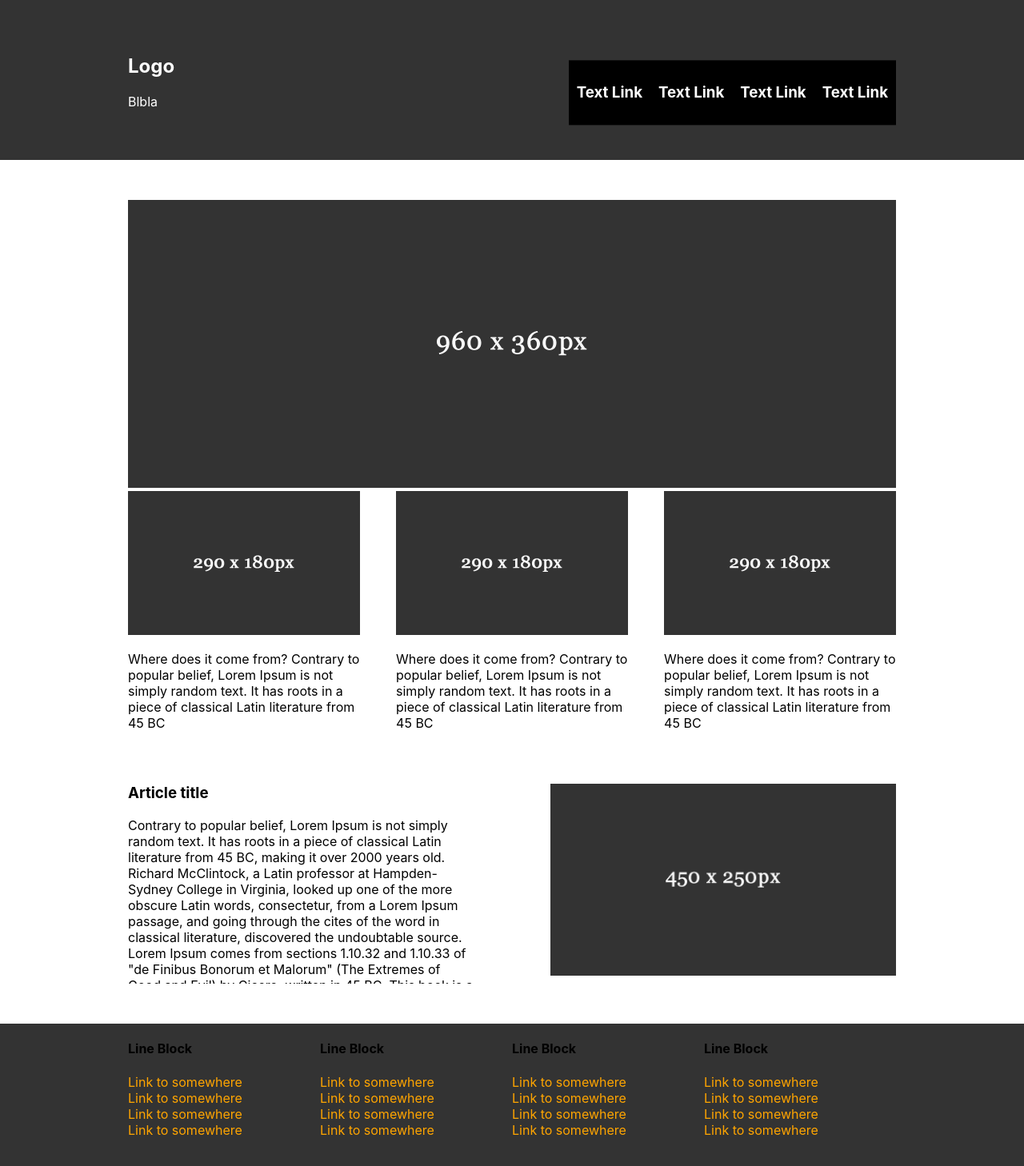
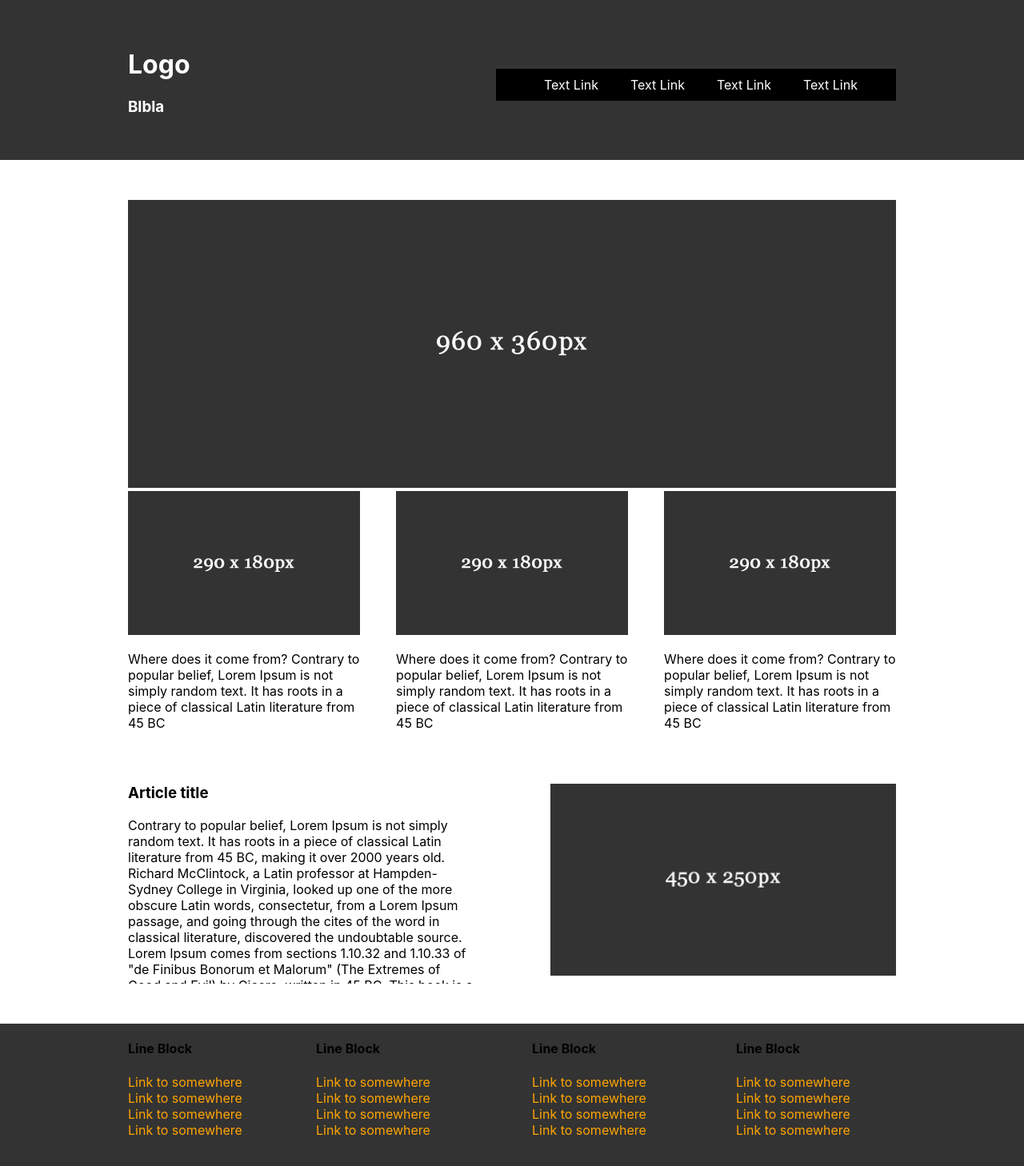
Before and after one commit to pinkrefugee/assessment-improvement-plan, a React (Create React App) app in the folder markup-site/: page / in a window 1280 px wide. Shown: the top 1458 px of the page at 80% size. Built offline with nearby package versions, Linux system fonts and the light colour scheme.

Commit message:
add improvements

```diff
--- a/markup-site/src/App.css
+++ b/markup-site/src/App.css
@@ -1,46 +1,30 @@
-.App {
-}
 header {
   position: relative;
-  display: block;
-  width: 100%;
   height: 200px;
   background-color: #333333;
   color: white;
 }
 
 nav {
-  position: absolute;
-  width: 80%;
-  height: 100%;
-  margin: 0;
-  left: 10%;
+  width: 500px;
+  height: 150px;
+  float: right;
+  padding-top: 30px;
 }
 
 .header-content {
   width: 960px;
-  margin: 0;
-  position: absolute;
-  top: 50%;
-  left: 50%;
-  -ms-transform: translate(-50%, -50%);
-  transform: translate(-50%, -50%);
+  height: 100px;
+  margin: 0 auto;
+  padding-top: 40px;
 }
 
 .logo {
   float: left;
 }
 
-
 nav ul {
-  position: absolute;
-  top: 50%;
-  right: 0;
-  transform: translateY(-50%);
-  padding: 0;
-  float: right;
   background-color: black;
-  text-align: center;
 }
 
 nav li {
@@ -49,7 +33,13 @@ nav li {
   padding: 10px;
 }
 
-.main {
+nav li a{
+  color: white;
+  text-decoration: none;
+  padding: 10px;
+}
+
+main {
   width: 960px;
   text-align: center;
   margin: 50px auto;
@@ -63,15 +53,15 @@ nav li {
   display: inline-block;
 }
 
-.article1 {
+.float-left {
   float: left;
 }
 
-.article3 {
+.float-right {
   float: right;
 }
 
-.article1, .article2, .article3 {
+.article-central {
   width: 30.2%;
   text-align: left;
 }
@@ -105,13 +95,20 @@ footer {
 .footer-info-container {
   width: 960px;
   margin: 0 auto;
-  display: table;
 }
 .footer-info-content {
   width: 200px;
   height: 150px;
-  display: table-cell;
-  margin: 0 auto;
+  display: inline-block;
+}
+
+.info-margin {
+  margin: 0 35px;
+}
+
+.footer-info-content ul{
+  list-style-type: none;
+  padding: 0;
 }
 
 .footer-info-content a{
--- a/markup-site/src/App.js
+++ b/markup-site/src/App.js
@@ -9,37 +9,37 @@ function App() {
   return (
     <div className="App">
       <header>
-        <nav>
-          <div className='header-content'>
-            <div className='logo'>
-              <h1>Logo</h1>
-              <p>Blbla</p>
-            </div>
+        <div className='header-content'>
+          <div className='logo'>
+            <h1>Logo</h1>
+            <h3>Blbla</h3>
+          </div>
+          <nav>
             <ul>
-              <li><h3>Text Link</h3></li>
-              <li><h3>Text Link</h3></li>
-              <li><h3>Text Link</h3></li>
-              <li><h3>Text Link</h3></li>
+              <li><a href='#'>Text Link</a></li>
+              <li><a a href='#'>Text Link</a></li>
+              <li><a a href='#'>Text Link</a></li>
+              <li><a a href='#'>Text Link</a></li>
             </ul>
-          </div>
-        </nav>
+          </nav>
+        </div>
       </header>
-      <section className='main'>
+      <main>
         <section className='section1'>
           <img src={image1} alt="" />
         </section>
         <section className='section2'>
-          <article className='article1'>
+          <article className='article-central float-left'>
             <img src={image2} alt="" />
             <p>Where does it come from?
 Contrary to popular belief, Lorem Ipsum is not simply random text. It has roots in a piece of classical Latin literature from 45 BC</p>
           </article>
-          <article className='article2'>
+          <article className='article-central'>
             <img src={image2} alt="" />
             <p>Where does it come from?
 Contrary to popular belief, Lorem Ipsum is not simply random text. It has roots in a piece of classical Latin literature from 45 BC</p>
           </article>
-          <article className='article3'>
+          <article className='article-central float-right'>
             <img src={image2} alt="" />
             <p>Where does it come from?
 Contrary to popular belief, Lorem Ipsum is not simply random text. It has roots in a piece of classical Latin literature from 45 BC</p>
@@ -54,36 +54,44 @@ Contrary to popular belief, Lorem Ipsum is not simply random text. It has roots
               <img src={image3} alt="" />
             </article>
         </section>
-      </section>
+      </main>
       <footer>
         <section className='footer-info-container'>
-          <section className='footer-info-content'>
+          <section className='footer-info-content float-left'>
             <h4>Line Block</h4>
-            <a href='#'>Link to somewhere</a>
-            <a href='#'>Link to somewhere</a>
-            <a href='#'>Link to somewhere</a>
-            <a href='#'>Link to somewhere</a>
+            <ul>
+              <li><a href='#'>Link to somewhere</a></li>
+              <li><a href='#'>Link to somewhere</a></li>
+              <li><a href='#'>Link to somewhere</a></li>
+              <li><a href='#'>Link to somewhere</a></li>
+            </ul>
           </section>
-          <section className='footer-info-content'>
+          <section className='footer-info-content info-margin'>
             <h4>Line Block</h4>
-            <a href='#'>Link to somewhere</a>
-            <a href='#'>Link to somewhere</a>
-            <a href='#'>Link to somewhere</a>
-            <a href='#'>Link to somewhere</a>
+            <ul>
+              <li><a href='#'>Link to somewhere</a></li>
+              <li><a href='#'>Link to somewhere</a></li>
+              <li><a href='#'>Link to somewhere</a></li>
+              <li><a href='#'>Link to somewhere</a></li>
+            </ul>
           </section>
-          <section className='footer-info-content'>
+          <section className='footer-info-content info-margin'>
             <h4>Line Block</h4>
-            <a href='#'>Link to somewhere</a>
-            <a href='#'>Link to somewhere</a>
-            <a href='#'>Link to somewhere</a>
-            <a href='#'>Link to somewhere</a>
+            <ul>
+              <li><a href='#'>Link to somewhere</a></li>
+              <li><a href='#'>Link to somewhere</a></li>
+              <li><a href='#'>Link to somewhere</a></li>
+              <li><a href='#'>Link to somewhere</a></li>
+            </ul>
           </section>
-          <section className='footer-info-content'>
+          <section className='footer-info-content float-right'>
             <h4>Line Block</h4>
-            <a href='#'>Link to somewhere</a>
-            <a href='#'>Link to somewhere</a>
-            <a href='#'>Link to somewhere</a>
-            <a href='#'>Link to somewhere</a>
+            <ul>
+              <li><a href='#'>Link to somewhere</a></li>
+              <li><a href='#'>Link to somewhere</a></li>
+              <li><a href='#'>Link to somewhere</a></li>
+              <li><a href='#'>Link to somewhere</a></li>
+            </ul>
           </section>
         </section>
 
```
